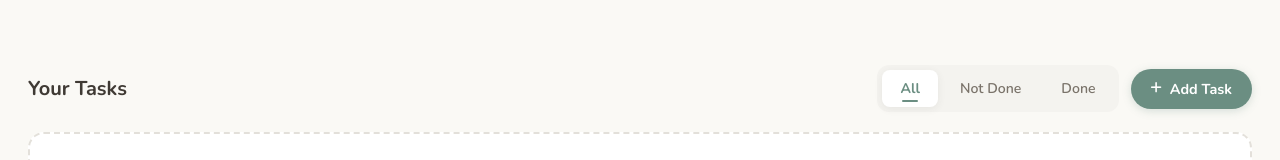
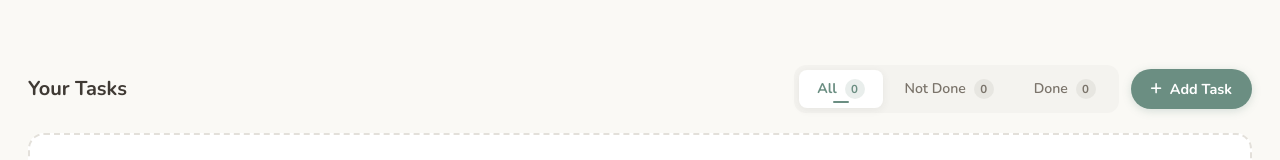
Before and after one commit to HassanAbdelhamed22/angular_taskManager, an Angular app: page / in a window 1280 px wide. Shown: the part 637-797 px from the top of the page. Built offline with nearby package versions, Linux system fonts and the light colour scheme.

Commit message:
feat: implement deletion confirmation modal, add tasks count in tabs, and save tasks in local storage

```diff
--- a/src/app/app.html
+++ b/src/app/app.html
@@ -23,3 +23,14 @@
 <app-footer></app-footer>
 
 <app-toasts [toasts]="toasts"></app-toasts>
+
+@if (isDeleteModalOpen) {
+  <app-confirm-modal
+    title="Delete Task"
+    [message]="'Are you sure you want to delete this task? This action cannot be undone.'"
+    confirmText="Delete"
+    cancelText="Keep it"
+    (confirmed)="confirmDelete()"
+    (cancelled)="cancelDelete()"
+  ></app-confirm-modal>
+}
--- a/src/app/app.ts
+++ b/src/app/app.ts
@@ -4,6 +4,7 @@ import { TaskListComponent } from './components/taskList/taskList';
 import { FooterComponent } from './components/footer/footer';
 import { TaskInputComponent } from './components/taskInput/taskInput';
 import { HomeComponent } from './components/home/home';
+import { ConfirmModalComponent } from './components/confirmModal/confirmModal';
 import { Task, Toast } from './types';
 import { v4 as uuidv4 } from 'uuid';
 import { Toasts } from './components/toasts/toasts';
@@ -16,13 +17,35 @@ import { Toasts } from './components/toasts/toasts';
     TaskInputComponent,
     TaskListComponent,
     FooterComponent,
+    ConfirmModalComponent,
     Toasts,
   ],
   templateUrl: './app.html',
   styleUrl: './app.css',
 })
 export class App {
+  private STORAGE_KEY = 'task_manager_tasks';
+
   tasks: Task[] = [];
+
+  constructor() {
+    this.loadTasks();
+  }
+
+  private loadTasks() {
+    const saved = localStorage.getItem(this.STORAGE_KEY);
+    if (saved) {
+      try {
+        this.tasks = JSON.parse(saved);
+      } catch {
+        this.tasks = [];
+      }
+    }
+  }
+
+  private saveTasks() {
+    localStorage.setItem(this.STORAGE_KEY, JSON.stringify(this.tasks));
+  }
 
   isModalOpen = false;
 
@@ -83,15 +106,35 @@ export class App {
       this.showToast('Task added successfully', 'success');
     }
 
+    this.saveTasks();
     this.isModalOpen = false;
   }
 
+  // Delete confirmation modal
+  isDeleteModalOpen = false;
+  taskToDeleteId = '';
+  taskToDeleteName = '';
+
   deleteTaskFn(taskId: string) {
-    this.tasks = this.tasks.filter((task) => task.id !== taskId);
+    const task = this.tasks.find((t) => t.id === taskId);
+    this.taskToDeleteId = taskId;
+    this.taskToDeleteName = task ? task.title : 'this task';
+    this.isDeleteModalOpen = true;
+  }
+
+  confirmDelete() {
+    this.tasks = this.tasks.filter((t) => t.id !== this.taskToDeleteId);
+    this.saveTasks();
+    this.isDeleteModalOpen = false;
     this.showToast('Task deleted successfully', 'success');
   }
 
+  cancelDelete() {
+    this.isDeleteModalOpen = false;
+  }
+
   onStatusChanged(taskId: string) {
+    this.saveTasks();
     this.showToast('Task status changed successfully', 'success');
   }
 }
--- /dev/null
+++ b/src/app/components/confirmModal/confirmModal.css
@@ -0,0 +1,118 @@
+.confirm-overlay {
+  position: fixed;
+  top: 0;
+  left: 0;
+  right: 0;
+  bottom: 0;
+  background-color: rgba(63, 58, 52, 0.45);
+  backdrop-filter: blur(8px);
+  -webkit-backdrop-filter: blur(8px);
+  display: flex;
+  justify-content: center;
+  align-items: center;
+  z-index: 1100;
+  animation: overlayFadeIn 0.2s ease both;
+}
+
+.confirm-modal {
+  background-color: #ffffff;
+  border-radius: 18px;
+  padding: 32px;
+  max-width: 380px;
+  width: 100%;
+  margin: 0 20px;
+  text-align: center;
+  box-shadow: 0 16px 48px rgba(63, 58, 52, 0.15);
+  animation: modalPopIn 0.25s cubic-bezier(0.16, 1, 0.3, 1) both;
+}
+
+.confirm-icon {
+  width: 56px;
+  height: 56px;
+  border-radius: 50%;
+  background-color: #fdf2f2;
+  display: flex;
+  align-items: center;
+  justify-content: center;
+  margin: 0 auto 18px;
+}
+
+.confirm-icon i {
+  font-size: 1.3rem;
+  color: #d97070;
+}
+
+.confirm-modal h3 {
+  font-size: 1.15rem;
+  font-weight: 700;
+  color: #3f3a34;
+  margin-bottom: 8px;
+}
+
+.confirm-modal p {
+  font-size: 0.9rem;
+  color: #928b81;
+  line-height: 1.5;
+  margin-bottom: 24px;
+}
+
+.confirm-actions {
+  display: flex;
+  gap: 10px;
+}
+
+.btn-cancel,
+.btn-confirm {
+  flex: 1;
+  padding: 12px 16px;
+  border: none;
+  border-radius: 10px;
+  font-size: 0.9rem;
+  font-weight: 700;
+  font-family: inherit;
+  cursor: pointer;
+  transition: background-color 0.2s ease, transform 0.1s ease;
+}
+
+.btn-cancel {
+  background-color: #f4f3ef;
+  color: #7a736a;
+}
+
+.btn-cancel:hover {
+  background-color: #eae8e3;
+}
+
+.btn-cancel:active {
+  transform: translateY(1px);
+}
+
+.btn-confirm {
+  background-color: #d97070;
+  color: #ffffff;
+  box-shadow: 0 2px 8px rgba(217, 112, 112, 0.3);
+}
+
+.btn-confirm:hover {
+  background-color: #c85a5a;
+}
+
+.btn-confirm:active {
+  transform: translateY(1px);
+}
+
+@keyframes overlayFadeIn {
+  from { opacity: 0; }
+  to { opacity: 1; }
+}
+
+@keyframes modalPopIn {
+  from {
+    opacity: 0;
+    transform: scale(0.9) translateY(10px);
+  }
+  to {
+    opacity: 1;
+    transform: scale(1) translateY(0);
+  }
+}
--- /dev/null
+++ b/src/app/components/confirmModal/confirmModal.html
@@ -0,0 +1,13 @@
+<div class="confirm-overlay" (click)="onCancel()">
+  <div class="confirm-modal" (click)="$event.stopPropagation()">
+    <div class="confirm-icon">
+      <i class="fas fa-trash-alt"></i>
+    </div>
+    <h3>{{ title }}</h3>
+    <p>{{ message }}</p>
+    <div class="confirm-actions">
+      <button class="btn-cancel" (click)="onCancel()">{{ cancelText }}</button>
+      <button class="btn-confirm" (click)="onConfirm()">{{ confirmText }}</button>
+    </div>
+  </div>
+</div>
--- /dev/null
+++ b/src/app/components/confirmModal/confirmModal.ts
@@ -0,0 +1,24 @@
+import { Component, EventEmitter, Input, Output } from '@angular/core';
+
+@Component({
+  selector: 'app-confirm-modal',
+  templateUrl: './confirmModal.html',
+  styleUrls: ['./confirmModal.css'],
+})
+export class ConfirmModalComponent {
+  @Input() title = 'Are you sure?';
+  @Input() message = '';
+  @Input() confirmText = 'Delete';
+  @Input() cancelText = 'Cancel';
+
+  @Output() confirmed = new EventEmitter<void>();
+  @Output() cancelled = new EventEmitter<void>();
+
+  onConfirm() {
+    this.confirmed.emit();
+  }
+
+  onCancel() {
+    this.cancelled.emit();
+  }
+}
--- a/src/app/components/tabs/tabs.css
+++ b/src/app/components/tabs/tabs.css
@@ -42,3 +42,23 @@
   background-color: #6b8e82;
   border-radius: 2px;
 }
+
+.tab-count {
+  display: inline-flex;
+  align-items: center;
+  justify-content: center;
+  min-width: 20px;
+  height: 20px;
+  padding: 0 6px;
+  border-radius: 10px;
+  font-size: 0.72rem;
+  font-weight: 700;
+  margin-left: 4px;
+  background-color: rgba(122, 115, 106, 0.1);
+  color: inherit;
+}
+
+.tab-btn.active .tab-count {
+  background-color: rgba(107, 142, 130, 0.15);
+  color: #6b8e82;
+}
--- a/src/app/components/tabs/tabs.html
+++ b/src/app/components/tabs/tabs.html
@@ -1,15 +1,15 @@
 <div class="tabs">
   <button class="tab-btn" [class.active]="currentFilter === 'all'" (click)="setFilter('all')">
-    All
+    All <span class="tab-count">{{ allCount }}</span>
   </button>
   <button
     class="tab-btn"
     [class.active]="currentFilter === 'not_done'"
     (click)="setFilter('not_done')"
   >
-    Not Done
+    Not Done <span class="tab-count">{{ notDoneCount }}</span>
   </button>
   <button class="tab-btn" [class.active]="currentFilter === 'done'" (click)="setFilter('done')">
-    Done
+    Done <span class="tab-count">{{ doneCount }}</span>
   </button>
 </div>
--- a/src/app/components/tabs/tabs.ts
+++ b/src/app/components/tabs/tabs.ts
@@ -7,6 +7,9 @@ import { Component, EventEmitter, Input, Output } from '@angular/core';
 })
 export class TabsComponent {
   @Input() currentFilter: 'all' | 'not_done' | 'done' = 'all';
+  @Input() allCount = 0;
+  @Input() notDoneCount = 0;
+  @Input() doneCount = 0;
   @Output() filterChange = new EventEmitter<'all' | 'not_done' | 'done'>();
 
   setFilter(filter: 'all' | 'not_done' | 'done') {
--- a/src/app/components/taskList/taskList.html
+++ b/src/app/components/taskList/taskList.html
@@ -2,7 +2,13 @@
   <div class="list-header">
     <h2>Your Tasks</h2>
     <div class="header-actions">
-      <app-tabs [currentFilter]="filter" (filterChange)="setFilter($event)"></app-tabs>
+      <app-tabs
+        [currentFilter]="filter"
+        [allCount]="tasks.length"
+        [notDoneCount]="getNotDoneCount()"
+        [doneCount]="getDoneCount()"
+        (filterChange)="setFilter($event)"
+      ></app-tabs>
       <button class="btn-add" type="button" (click)="openModalFn()">
         <i class="fas fa-plus"></i>
         <span>Add Task</span>
--- a/src/app/components/taskList/taskList.ts
+++ b/src/app/components/taskList/taskList.ts
@@ -61,4 +61,12 @@ export class TaskListComponent {
   trackByFn(index: number, task: Task) {
     return task.id;
   }
+
+  getNotDoneCount(): number {
+    return this.tasks.filter((t) => !t.isDone).length;
+  }
+
+  getDoneCount(): number {
+    return this.tasks.filter((t) => t.isDone).length;
+  }
 }
```
